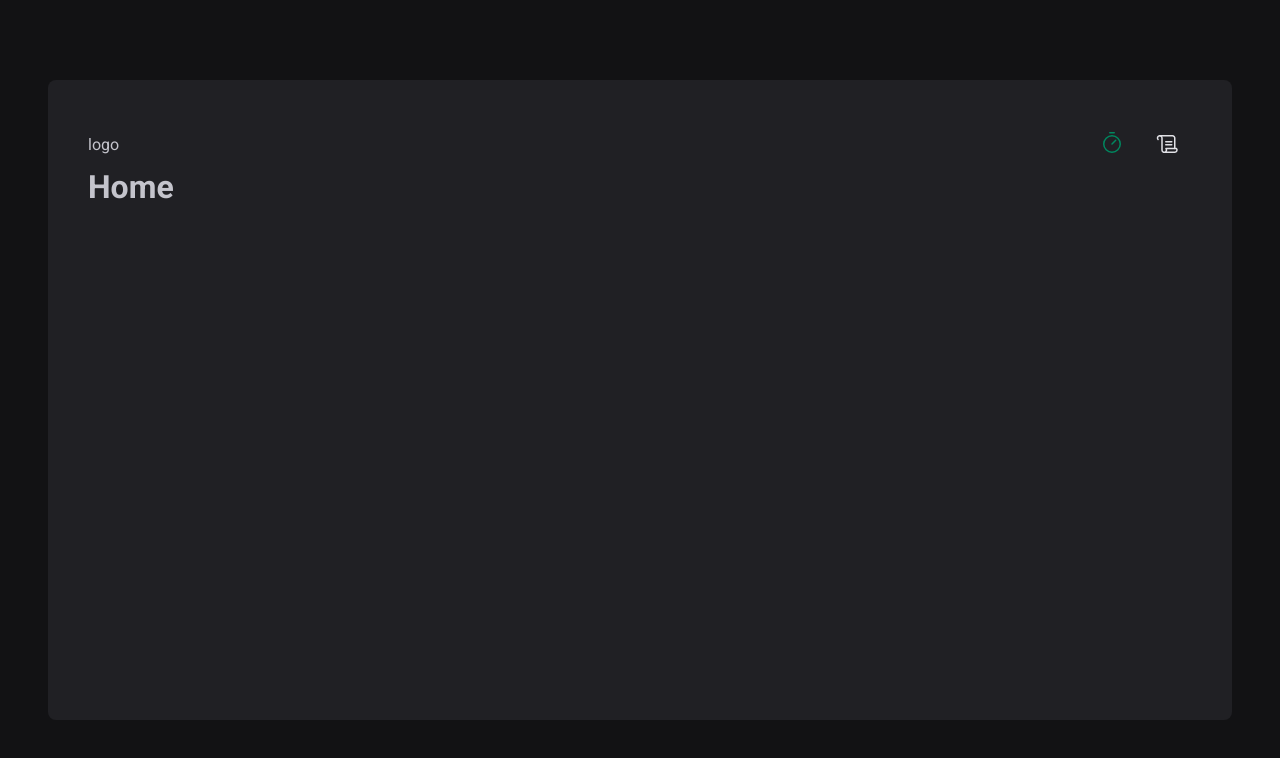
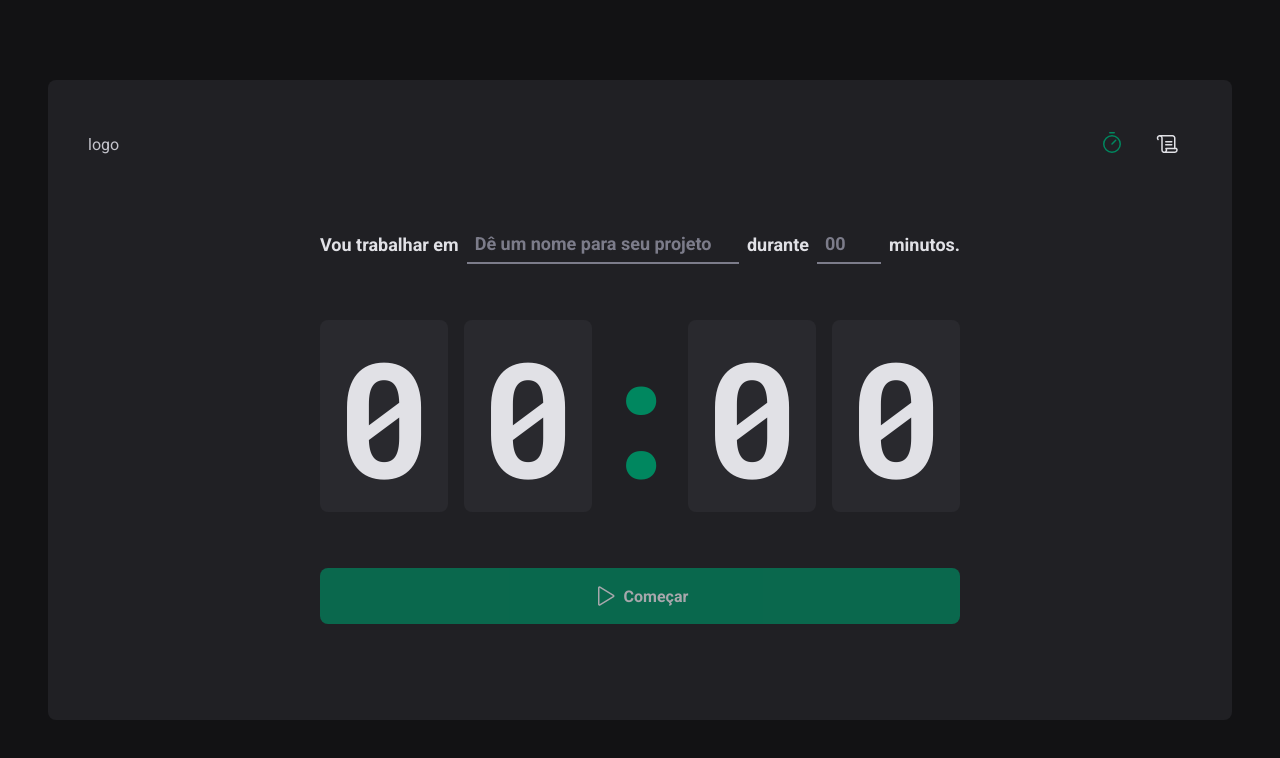
Before and after one commit to joaohenriquefernandes/ignite-timer, a React (Vite) app: page / in a window 1280 px wide. Shown: the top 758 px of the page. Built offline with nearby package versions, Linux system fonts and the light colour scheme.

Commit message:
feat: create home page

```diff
--- a/src/pages/Home.tsx
+++ /dev/null
@@ -1,3 +0,0 @@
-export function Home() {
-  return <h1>Home</h1>
-}
--- /dev/null
+++ b/src/pages/Home/index.tsx
@@ -0,0 +1,58 @@
+import { Play } from 'phosphor-react'
+import {
+  CountDownContainer,
+  FormContainer,
+  HomeContainer,
+  MinutesAmountInput,
+  Separator,
+  StartCountDownButton,
+  TaskInput,
+} from './styles'
+
+export function Home() {
+  return (
+    <HomeContainer>
+      <form action="">
+        <FormContainer>
+          <label htmlFor="task">Vou trabalhar em</label>
+          <TaskInput
+            id="task"
+            type="text"
+            placeholder="Dê um nome para seu projeto"
+            list="task-suggestion"
+          />
+          <datalist id="task-suggestion">
+            <option value="Projeto 1"></option>
+            <option value="Projeto 2"></option>
+            <option value="Projeto 3"></option>
+          </datalist>
+
+          <label htmlFor="minutesAmount">durante</label>
+          <MinutesAmountInput
+            id="minutesAmount"
+            type="number"
+            placeholder="00"
+            step={5}
+            max={60}
+            min={5}
+          />
+
+          <span>minutos.</span>
+        </FormContainer>
+
+        <CountDownContainer>
+          <span>0</span>
+          <span>0</span>
+          <Separator>:</Separator>
+          <span>0</span>
+          <span>0</span>
+        </CountDownContainer>
+
+        <StartCountDownButton disabled type="submit">
+          <Play size={24} />
+          Começar
+        </StartCountDownButton>
+      </form>
+    </HomeContainer>
+  )
+}
--- /dev/null
+++ b/src/pages/Home/styles.ts
@@ -0,0 +1,110 @@
+import styled from 'styled-components'
+
+export const HomeContainer = styled.main`
+  flex: 1;
+  display: flex;
+  flex-direction: column;
+  align-items: center;
+  justify-content: center;
+
+  form {
+    display: flex;
+    flex-direction: column;
+    align-items: center;
+    gap: 3.5rem;
+  }
+`
+
+export const FormContainer = styled.div`
+  width: 100%;
+  display: flex;
+  align-items: center;
+  justify-content: center;
+  gap: 0.5rem;
+  color: ${(props) => props.theme['gray-100']};
+  font-size: 1.125rem;
+  font-weight: bold;
+  flex-wrap: wrap;
+`
+
+const BaseInput = styled.input`
+  background: transparent;
+  height: 2.5rem;
+  border: 0;
+  border-bottom: 2px solid ${(props) => props.theme['gray-500']};
+  font-weight: bold;
+  font-size: 1.125rem;
+  padding: 0 0.5rem;
+  color: ${(props) => props.theme['gray-100']};
+
+  &:focus {
+    box-shadow: none;
+    border-color: ${(props) => props.theme['green-500']};
+  }
+
+  &::placeholder {
+    color: ${(props) => props.theme['gray-500']};
+  }
+`
+
+export const TaskInput = styled(BaseInput)`
+  flex: 1;
+
+  &::-webkit-calendar-picker-indicator {
+    display: none !important;
+  }
+`
+
+export const MinutesAmountInput = styled(BaseInput)`
+  width: 4rem;
+`
+
+export const CountDownContainer = styled.div`
+  font-family: 'Roboto Mono', monospace;
+  font-size: 10rem;
+  line-height: 8rem;
+  color: ${(props) => props.theme['gray-100']};
+
+  display: flex;
+  gap: 1rem;
+
+  span {
+    background: ${(props) => props.theme['gray-700']};
+    padding: 2rem 1rem;
+    border-radius: 8px;
+  }
+`
+
+export const Separator = styled.div`
+  padding: 2rem 0;
+  color: ${(props) => props.theme['green-500']};
+  width: 4rem;
+  overflow: hidden;
+  display: flex;
+  justify-content: center;
+`
+export const StartCountDownButton = styled.button`
+  width: 100%;
+  border: 0;
+  padding: 1rem;
+  border-radius: 8px;
+  font-weight: bold;
+
+  display: flex;
+  align-items: center;
+  justify-content: center;
+  gap: 0.5rem;
+
+  cursor: pointer;
+  background: ${(props) => props.theme['green-500']};
+  color: ${(props) => props.theme['gray-100']};
+
+  &:not(:disabled):hover {
+    background: ${(props) => props.theme['green-700']};
+  }
+
+  &:disabled {
+    opacity: 0.7;
+    cursor: not-allowed;
+  }
+`
--- a/src/styles/global.ts
+++ b/src/styles/global.ts
@@ -15,6 +15,7 @@
   body {
     background: ${(props) => props.theme['gray-900']};
     color: ${(props) => props.theme['gray-300']};
+    -webit-font-smoothing: antialiased;
   }
 
   body, input, textarea, button {
```
